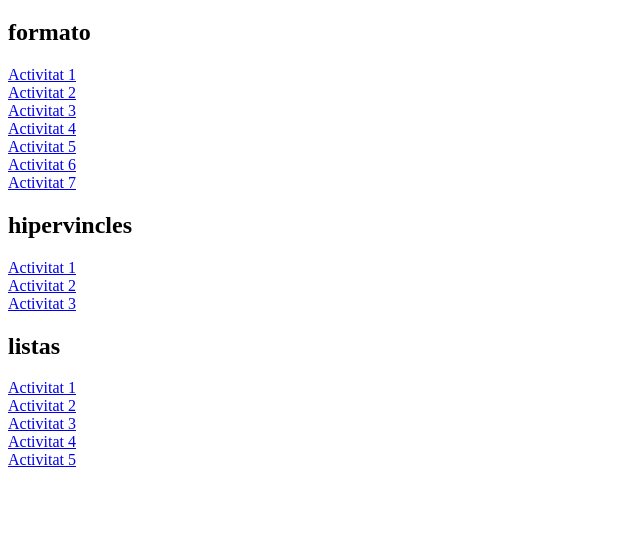
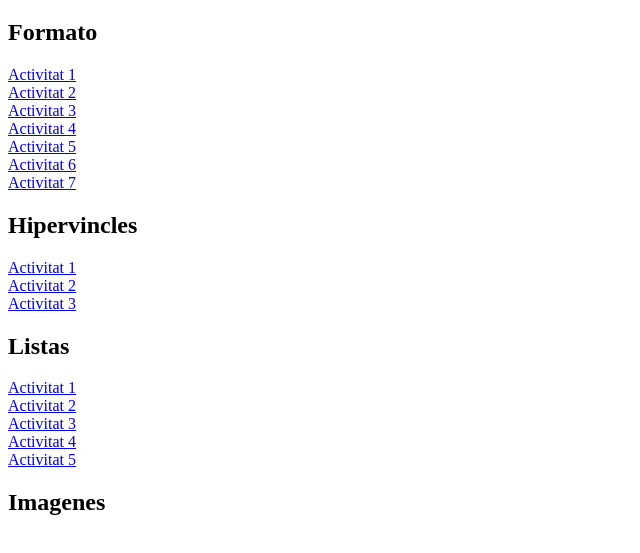
Before and after one commit to saidd006/la-meva-pagina-en-internet, a plain HTML site: page activitats.html in a window 1280 px wide. Shown: the part 61-614 px from the top of the page, without its empty margins (0-640 px from the left). Drawn offline with Linux system fonts and the light colour scheme.

Commit message:
Deploying to gh-pages from @ saidd006/la-meva-pagina-en-internet@a623ad547f8cca3785c9513c655dfc53a749361c 🚀

```diff
--- a/activitats.html
+++ b/activitats.html
@@ -7,7 +7,7 @@
 </head>
 <body>
     <h1>Activitats</h1>
-    <h2>formato</h2>
+    <h2>Formato</h2>
     <a href="html/02_formato/act01.html">Activitat 1</a><br/>
     <a href="html/02_formato/act02.html">Activitat 2</a><br/>
     <a href="html/02_formato/act03.html">Activitat 3</a><br/>
@@ -15,15 +15,17 @@
     <a href="html/02_formato/act05.html">Activitat 5</a><br/>
     <a href="html/02_formato/act06.html">Activitat 6</a><br/>
     <a href="html/02_formato/act07.html">Activitat 7</a><br/>
-    <h2>hipervincles</h2>
+    <h2>Hipervincles</h2>
     <a href="html/03_hipervincles/act01.html">Activitat 1</a><br/>
     <a href="html/03_hipervincles/act02.html">Activitat 2</a><br/>
     <a href="html/03_hipervincles/act03.html">Activitat 3</a><br/>
-    <h2>listas</h2>
+    <h2>Listas</h2>
     <a href="html/04_listas/act01.html">Activitat 1</a><br/>
     <a href="html/04_listas/act02.html">Activitat 2</a><br/>
     <a href="html/04_listas/act03.html">Activitat 3</a><br/>
     <a href="html/04_listas/act04.html">Activitat 4</a><br/>
     <a href="html/04_listas/act05.html">Activitat 5</a><br/>
+    <h2>Imagenes</h2>
+
 </body>
 </html>
```
Also changed, not shown: 05_imagenes/act01.html (deleted), 05_imagenes/act02.html (deleted).
